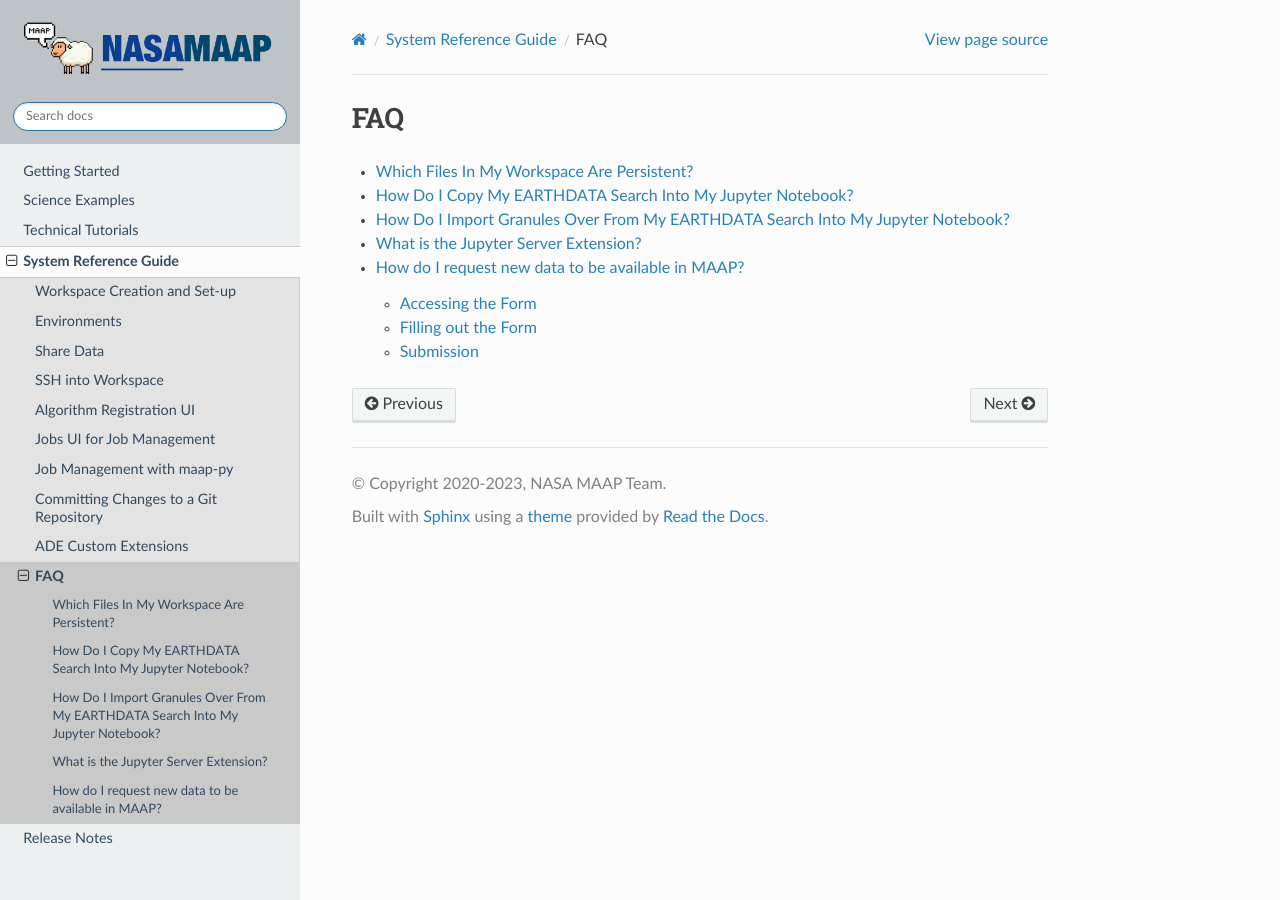
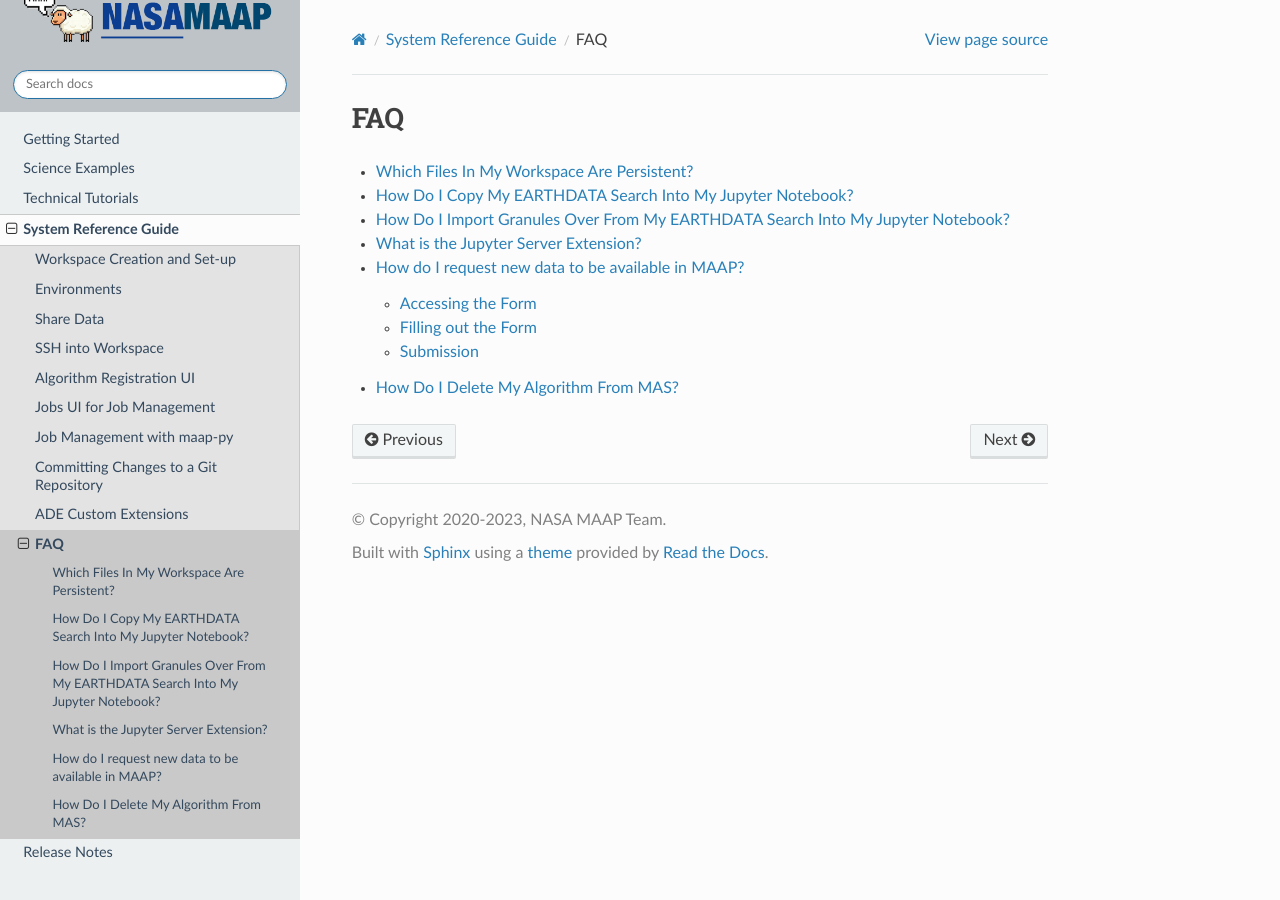
Before and after one commit to MAAP-Project/maap-documentation, a Sphinx documentation site: the page built from docs/source/system_reference_guide/faq.rst, in a window 1280 px wide. Built offline with Sphinx 7.4.7 and the Read the Docs theme 2.0.0, drawn with Linux system fonts in a browser that asks for light colours; pages that are not in the unit, such as notebooks, are missing from menus.

Commit message:
chore: update doc struct

```diff
--- a/docs/source/system_reference_guide/faq.rst
+++ b/docs/source/system_reference_guide/faq.rst
@@ -9,3 +9,4 @@ FAQ
   faq/import_granules.ipynb
   faq/jupyter_server.ipynb
   faq/request_data.ipynb
+  faq/delete_algorithm_from_mas.ipynb
```
